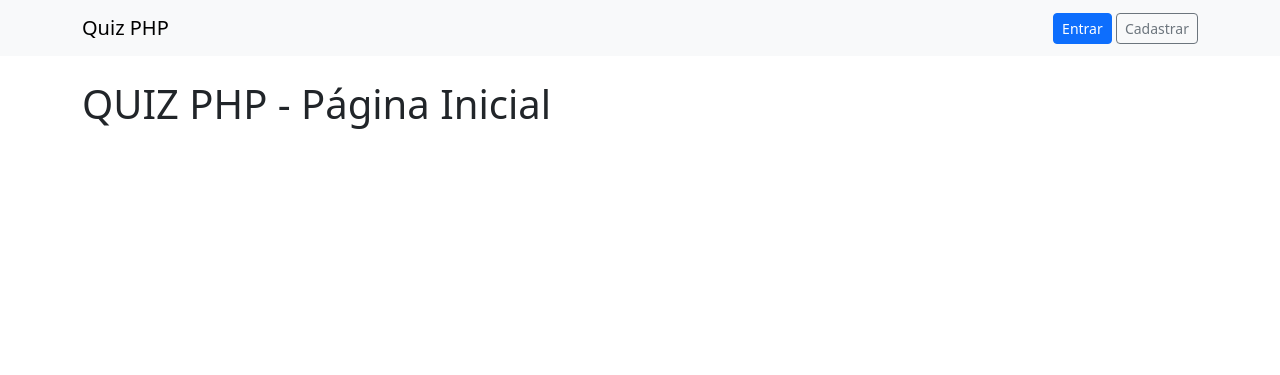
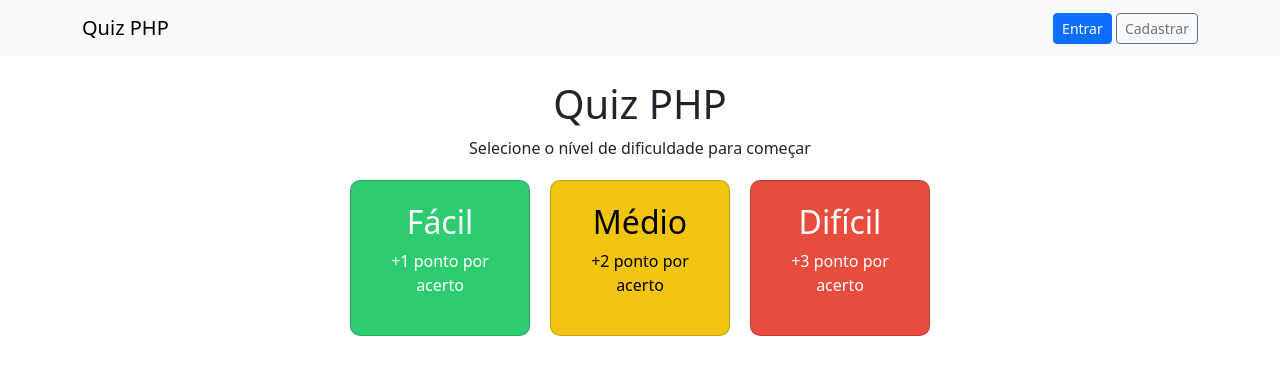
Before and after one commit to jhmoreira/quiz-php, a PHP site: page / in a window 1280 px wide. Shown: the top 375 px of the page. Run offline with PHP 8.4, Linux system fonts and the light colour scheme.

Commit message:
:lipstick: Adjust card layout

```diff
--- a/config/setup_database.php
+++ b/config/setup_database.php
@@ -46,6 +46,7 @@ try{
     correct_option ENUM ('A', 'B', 'C', 'D') NOT NULL,
     created_by INT UNSIGNED,
     created_at TIMESTAMP DEFAULT CURRENT_TIMESTAMP,
+    difficulty ENUM ('easy', 'medium', 'hard') NOT NULL DEFAULT 'easy',
     FOREIGN KEY (category_id) REFERENCES categories(id),
     FOREIGN KEY (created_by) REFERENCES users(id)
     );
--- a/public/index.php
+++ b/public/index.php
@@ -1,6 +1,26 @@
 <?php
 require_once __DIR__ . "/../resources/layout/header.php";
 ?>
-<h1>QUIZ PHP - Página Inicial</h1>
+<div class="container">
+    <h1>Quiz PHP</h1>
+    <p>Selecione o nível de dificuldade para começar</p>
+    <div class="level-cards">
+        <a href="start_quiz.php?level=easy" class="card level-easy">
+            <h2>Fácil</h2>
+            <p>+1 ponto por acerto</p>
+        </a>
+
+        <a href="start_quiz.php?level=medium" class="card level-medium">
+            <h2>Médio</h2>
+            <p>+2 ponto por acerto</p>
+        </a>
+
+
+        <a href="start_quiz.php?level=hard" class="card level-hard">
+            <h2>Difícil</h2>
+            <p>+3 ponto por acerto</p>
+        </a>
+    </div>
+</div>
 <?php
 require_once __DIR__ . "/../resources/layout/footer.php";
--- a/resources/css/style.css
+++ b/resources/css/style.css
@@ -1,3 +1,36 @@
 body{
     padding-bottom: 40px;
 }
+.container{
+    text-align: center;
+}
+.level-cards{
+    display: flex;
+    justify-content: center;
+    gap: 20px;
+    margin-top: 20px;
+    flex-wrap: wrap;
+}
+.card{
+    display: block;
+    width: 180px;
+    padding: 22px;
+    border-radius: 10px;
+    text-decoration: none;
+    color: #fff;
+    transition: transform .2s, box-shadow .2s;
+}
+.card:hover{
+    transform: translateY(-6px);
+    box-shadow: 0 4px 14px rgba(0, 0, 0, 0.2);
+}
+.level-easy{
+    background: #2ecc71;
+}
+.level-medium{
+    background: #f1c40f;
+    color: #000;
+}
+.level-hard{
+    background: #e74c3c;
+}
--- a/resources/layout/header.php
+++ b/resources/layout/header.php
@@ -10,7 +10,7 @@ if(session_status()===PHP_SESSION_NONE){
         <meta charset="utf-8">
         <title>QUIZ PHP</title>
         <link href="https://cdn.jsdelivr.net/npm/bootstrap@5.3.8/dist/css/bootstrap.min.css" rel="stylesheet" integrity="sha384-sRIl4kxILFvY47J16cr9ZwB07vP4J8+LH7qKQnuqkuIAvNWLzeN8tE5YBujZqJLB" crossorigin="anonymous">
-        <link rel="stylesheet" href="resources/css/style.css">
+        <link rel="stylesheet" href="../resources/css/style.css">
     </head>
     <body>
         <nav class="navbar navbar-expand-lg navbar-light bg-light mb-4">
```
